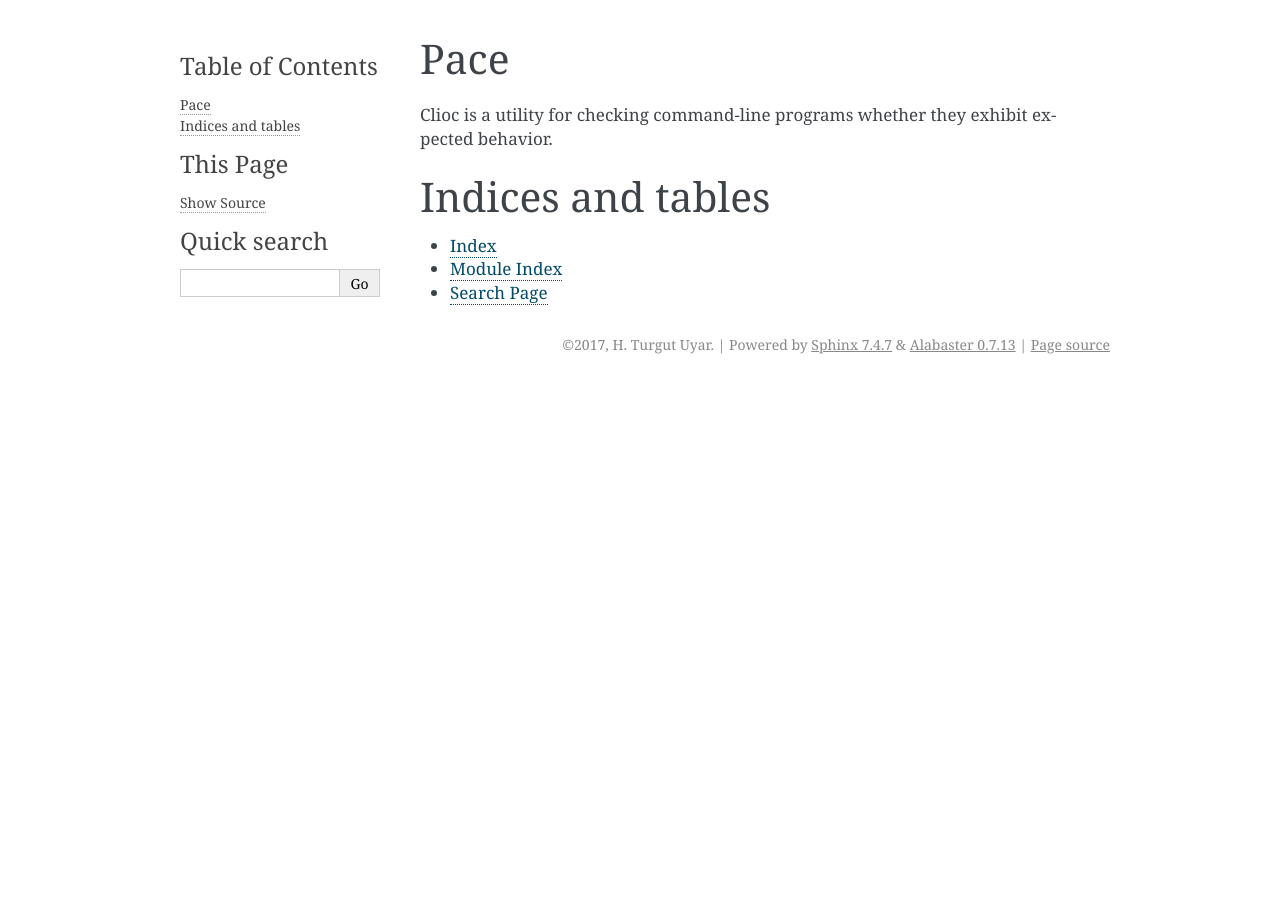
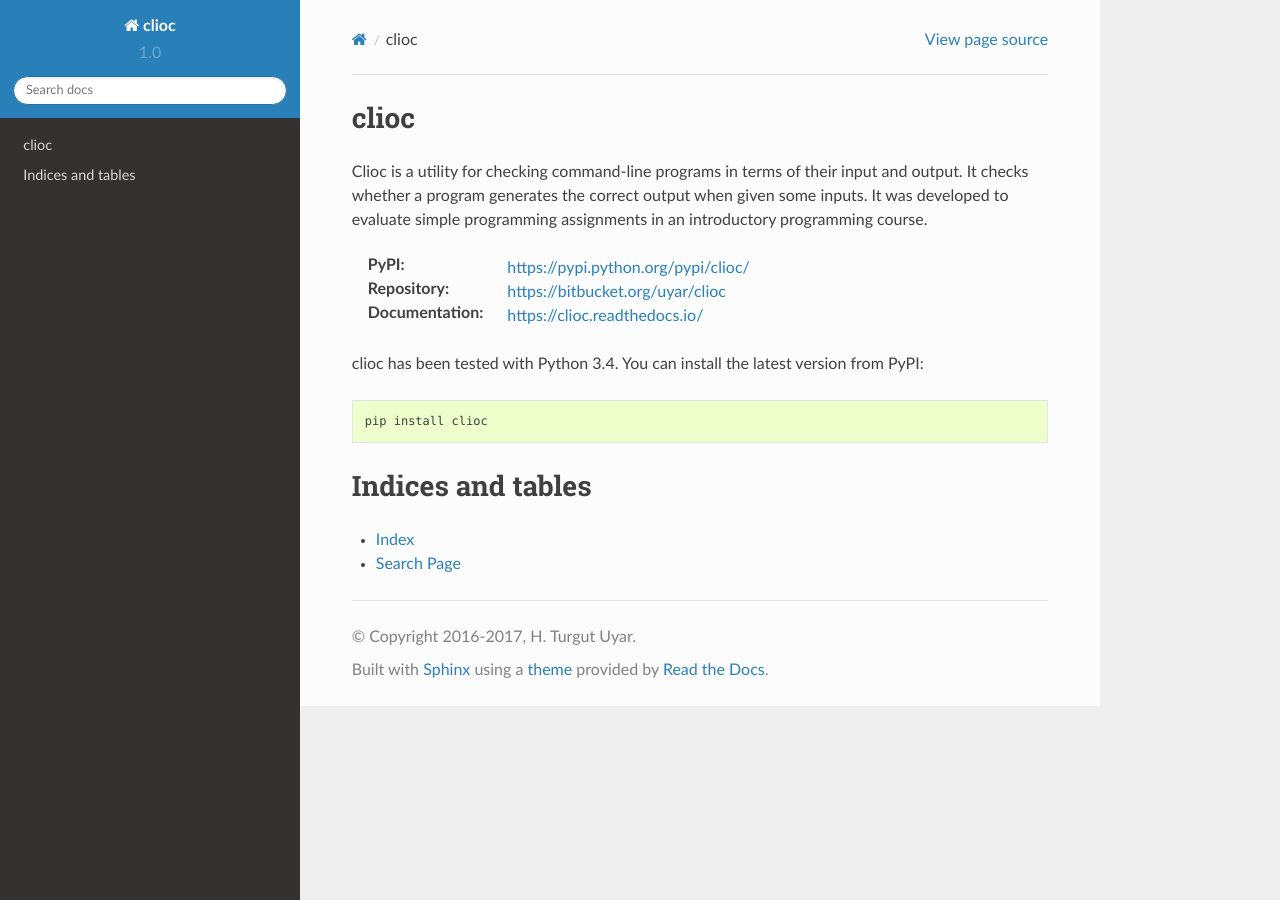
Before and after one commit to uyar/calico, a Sphinx documentation site: the page built from docs/index.rst, in a window 1280 px wide. Built offline with Sphinx 7.4.7 and the Read the Docs theme 2.0.0, drawn with Linux system fonts in a browser that asks for light colours.

Commit message:
Update documentation for new name

```diff
--- a/README.rst
+++ b/README.rst
@@ -1,2 +1,13 @@
-Clioc is a utility for checking command-line programs whether they exhibit
-expected behavior.
+Clioc is a utility for checking command-line programs in terms of their
+input and output. It checks whether a program generates the correct output
+when given some inputs. It was developed to evaluate simple programming
+assignments in an introductory programming course.
+
+:PyPI: https://pypi.python.org/pypi/clioc/
+:Repository: https://bitbucket.org/uyar/clioc
+:Documentation: https://clioc.readthedocs.io/
+
+clioc has been tested with Python 3.4. You can install the latest version
+from PyPI::
+
+   pip install clioc
--- a/docs/conf.py
+++ b/docs/conf.py
@@ -46,8 +46,8 @@ source_suffix = '.rst'
 master_doc = 'index'
 
 # General information about the project.
-project = 'Pace'
-copyright = '2017, H. Turgut Uyar'
+project = 'clioc'
+copyright = '2016-2017, H. Turgut Uyar'
 author = 'H. Turgut Uyar'
 
 # The version info for the project you're documenting, acts as replacement for
@@ -83,7 +83,7 @@ todo_include_todos = False
 # The theme to use for HTML and HTML Help pages.  See the documentation for
 # a list of builtin themes.
 #
-html_theme = 'alabaster'
+html_theme = 'sphinx_rtd_theme'
 
 # Theme options are theme-specific and customize the look and feel of a theme
 # further.  For a list of options available for each theme, see the
@@ -100,7 +100,7 @@ html_static_path = ['_static']
 # -- Options for HTMLHelp output ------------------------------------------
 
 # Output file base name for HTML help builder.
-htmlhelp_basename = 'Pacedoc'
+htmlhelp_basename = 'cliocdoc'
 
 
 # -- Options for LaTeX output ---------------------------------------------
@@ -108,7 +108,7 @@ htmlhelp_basename = 'Pacedoc'
 latex_elements = {
     # The paper size ('letterpaper' or 'a4paper').
     #
-    # 'papersize': 'letterpaper',
+    'papersize': 'a4paper',
 
     # The font size ('10pt', '11pt' or '12pt').
     #
@@ -127,7 +127,7 @@ latex_elements = {
 # (source start file, target name, title,
 #  author, documentclass [howto, manual, or own class]).
 latex_documents = [
-    (master_doc, 'Pace.tex', 'Pace Documentation',
+    (master_doc, 'clioc.tex', 'clioc Documentation',
      'H. Turgut Uyar', 'manual'),
 ]
 
@@ -137,7 +137,7 @@ latex_documents = [
 # One entry per manual page. List of tuples
 # (source start file, name, description, authors, manual section).
 man_pages = [
-    (master_doc, 'clioc', 'Pace Documentation',
+    (master_doc, 'clioc', 'clioc Documentation',
      [author], 1)
 ]
 
@@ -148,7 +148,7 @@ man_pages = [
 # (source start file, target name, title, author,
 #  dir menu entry, description, category)
 texinfo_documents = [
-    (master_doc, 'Pace', 'Pace Documentation',
-     author, 'Pace', 'One line description of project.',
+    (master_doc, 'clioc', 'clioc Documentation',
+     author, 'clioc', 'Command-line program I/O checker.',
      'Miscellaneous'),
 ]
--- a/docs/index.rst
+++ b/docs/index.rst
@@ -1,5 +1,5 @@
-Pace
-====
+clioc
+=====
 
 .. include:: ../README.rst
 
```
Also changed, not shown: other parts of docs/index.rst (+0 -1 lines).
